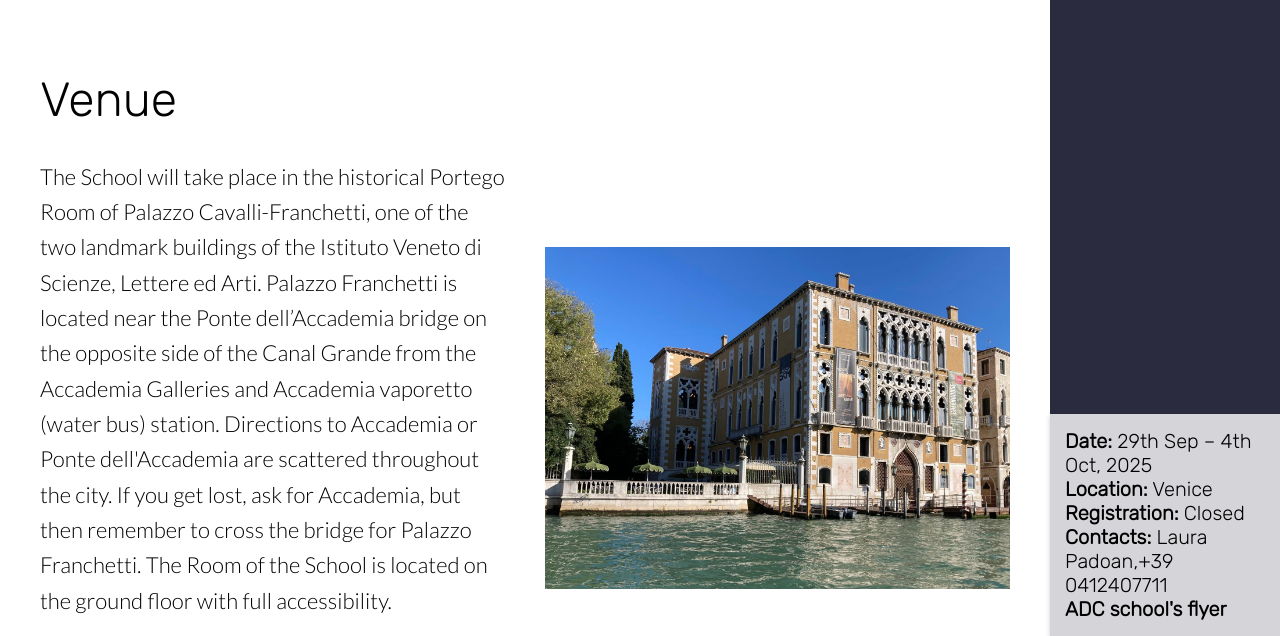
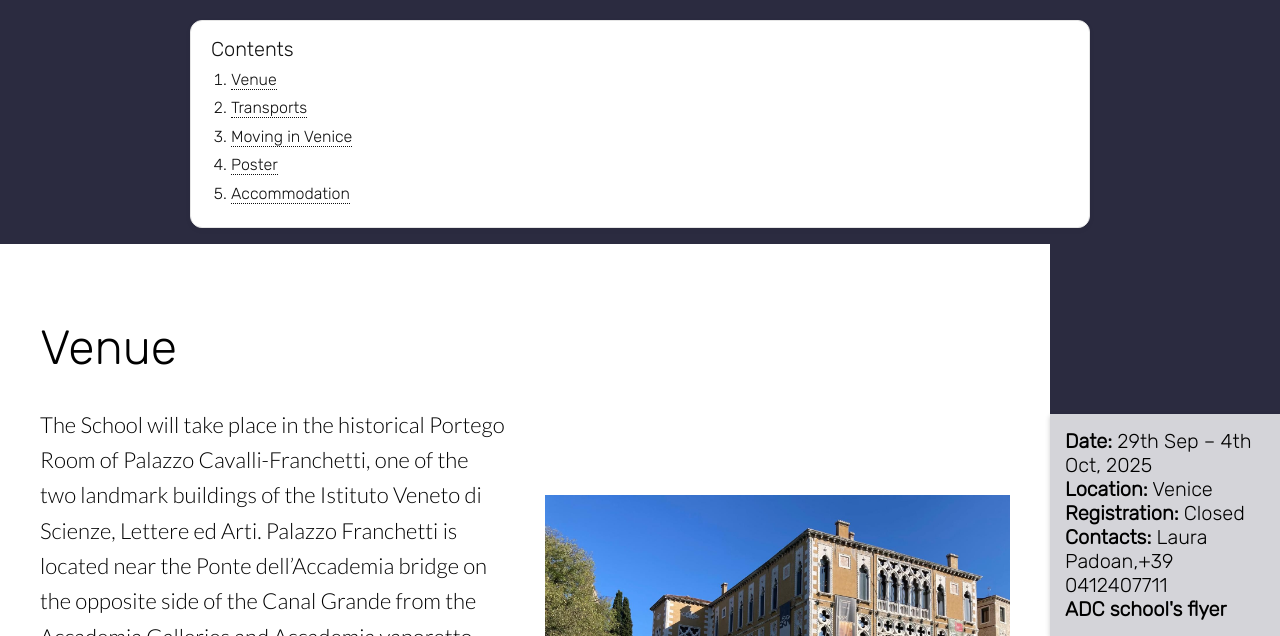
Before and after one commit to almadalcoschool/almadalcoschool.github.io, a Jekyll site: the page built from venue.html, in a window 1280 px wide and 900 px high, scrolled down 370 px, cut to the strip 264-900 px from the top of the window. Built offline with Jekyll 4.4.1, drawn with Linux system fonts in a browser that asks for light colours; nearby versions of some CDN libraries.

Commit message:
New index

```diff
--- a/venue.html
+++ b/venue.html
@@ -150,6 +150,54 @@ image: /new_imgs/Accademia.jpg
 				max-width: 95%; /* Limit width to avoid overflow */
 				}
 			}
+
+		/* TOC pulito, indipendente dal tema */
+		.toc{
+		max-width: 900px;
+		margin: 24px auto 16px;
+		padding: 16px 20px;
+		border: 1px solid #e5e5e5;
+		border-radius: 12px;
+		background: #fff;      /* evita banda scura */
+		color: #111;
+		position: relative;
+		z-index: 2;
+		box-shadow: 0 2px 6px rgba(0,0,0,.04);
+		}
+		.toc h2{
+		font-size: 20px;
+		margin: 0 0 8px;
+		text-transform: none;      /* niente maiuscole forzate */
+		letter-spacing: normal;
+		}
+		.toc ol{
+		list-style: decimal;
+		margin: 0 0 0 1.25rem;
+		padding: 0;
+		}
+		.toc li{
+		margin: 6px 0;
+		font-size: 16px;
+		line-height: 1.4;
+		text-transform: none;
+		letter-spacing: normal;
+		}
+		.toc a{
+		color: inherit;
+		text-decoration: none;
+		border-bottom: 1px dotted currentColor;
+		}
+		.toc a:hover{ text-decoration: underline; }
+
+		/* quando salti all’ancora, non attaccare il titolo in alto */
+		.info { scroll-margin-top: 20px; }
+
+		/* scorrimento morbido (opzionale) */
+		html { scroll-behavior: smooth; }
+
+		@media (max-width: 768px){
+		.toc{ margin: 16px 12px; }
+		}
 	</style>
 
 </head>
@@ -175,14 +223,24 @@ image: /new_imgs/Accademia.jpg
 	</div>
 </section>
 
-
+<div class="toc" role="navigation" aria-label="Table of contents">
+  <h2>Contents</h2>
+  <ol>
+    <li><a href="#venue">Venue</a></li>
+    <li><a href="#transports">Transports</a></li>
+    <li><a href="#moving">Moving in Venice</a></li>
+    <li><a href="#poster">Poster</a></li>
+    <li><a href="#accommodation">Accommodation</a></li>
+  </ol>
+</div>
 
 <div class="main-content">
 	<section class="info" id="learn-more">
 
 			<div class="container flex">
 				<div class="text">
-					<h2 class="editable"> Venue</h2>
+					<!-- <h2 class="editable"> Venue</h2> -->
+					<h2 id="venue" class="editable">Venue</h2>
 					<p>
 						The School will take place in the historical Portego Room of Palazzo Cavalli-Franchetti,
 						one of the two landmark buildings of the Istituto Veneto di Scienze, Lettere ed Arti. Palazzo
@@ -206,7 +264,8 @@ image: /new_imgs/Accademia.jpg
 	<section class="info ">
 		<div class="container flex">
 			<div class="text">
-				<h2 class="editable">Transports</h2>
+				<!-- <h2 class="editable">Transports</h2> -->
+				<h2 id="transports" class="editable">Transports</h2>
 					<p><b>Arriving by train</b></p>
 					<p>
 						To minimise the School’s environmental impact we strongly recommend that you travel to Venice by
@@ -280,7 +339,8 @@ image: /new_imgs/Accademia.jpg
 	<section class="info ">
 		<div class="container flex">
 			<div class="text">
-				<h2 class="editable">Moving in Venice </h2>
+				<!-- <h2 class="editable">Moving in Venice </h2> -->
+				<h2 id="moving" class="editable">Moving in Venice</h2>
 				<p>
 					To move in Venice you can use the vaporetto (water bus) service. The vaporetto is the main form of public transport in Venice.
 					<strong> Local water transports</strong> are available (vaporetto).
@@ -328,7 +388,8 @@ image: /new_imgs/Accademia.jpg
 	<section class="info">
 		<div class="container flex">
 			<div class="text">
-				<h2 class="editable">Poster</h2>
+				<!-- <h2 class="editable">Poster</h2> -->
+				<h2 id="poster" class="editable">Poster</h2>
 				<p> Posters can be printed in Venice at  the cost of €7.00.
 				Poster maximum size is A0. It must be sent in PDF format, latest by <b>Wednesday September 24, 12 am CEST</b>.</p>
 
@@ -350,7 +411,8 @@ image: /new_imgs/Accademia.jpg
 	<section class="info">
 		<div class="container flex">
 			<div class="text">
-				<h2 class="editable">Accommodation</h2>
+				<!-- <h2 class="editable">Accommodation</h2> -->
+				<h2 id="accommodation" class="editable">Accommodation</h2>
 				<p>Accommodation is at the participant’s expense. We suggest booking accommodation far in advance,
 				as affordable rooms quickly fill-up. Hotels and accommodation facilities near the Conference Venue
 				or representing good value are:</p>
```
